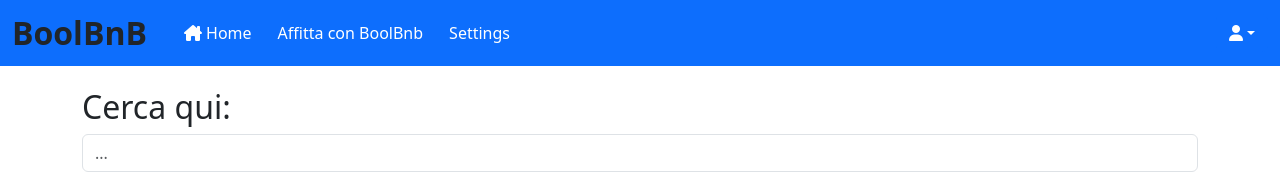
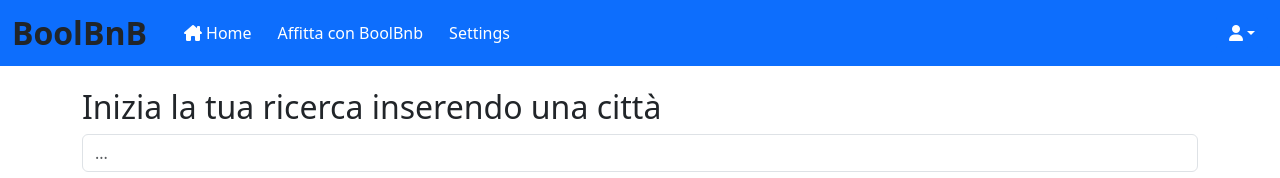
Before and after one commit to carlo191/BoolB-B-Front-End, a React (Vite) app: page / in a window 1280 px wide. Shown: the top 178 px of the page. Built offline with nearby package versions, Linux system fonts and the light colour scheme; no server answers.

Commit message:
modifca titolo homepage

```diff
--- a/src/pages/DetailPage.jsx
+++ b/src/pages/DetailPage.jsx
@@ -1,6 +1,6 @@
 import { useEffect } from "react";
 import { useParams } from "react-router-dom";
-import Badge from "../components/badge/badge.jsx";
+import Badge from "../components/badge/Badge.jsx";
 
 // Global variables
 import { useGlobalContext } from "../context/GlobalContext";
--- a/src/pages/HomePage.jsx
+++ b/src/pages/HomePage.jsx
@@ -27,7 +27,7 @@ export default function HomePage() {
 	return (
 		<div className="container">
 			{/* SearchBar */}
-			<h2>Cerca qui:</h2>
+			<h2>Inizia la tua ricerca inserendo una città</h2>
 			<form
 				className="navbar-form navbar-left mb-5"
 				onSubmit={(e) => handleSubmit(e)}
```
